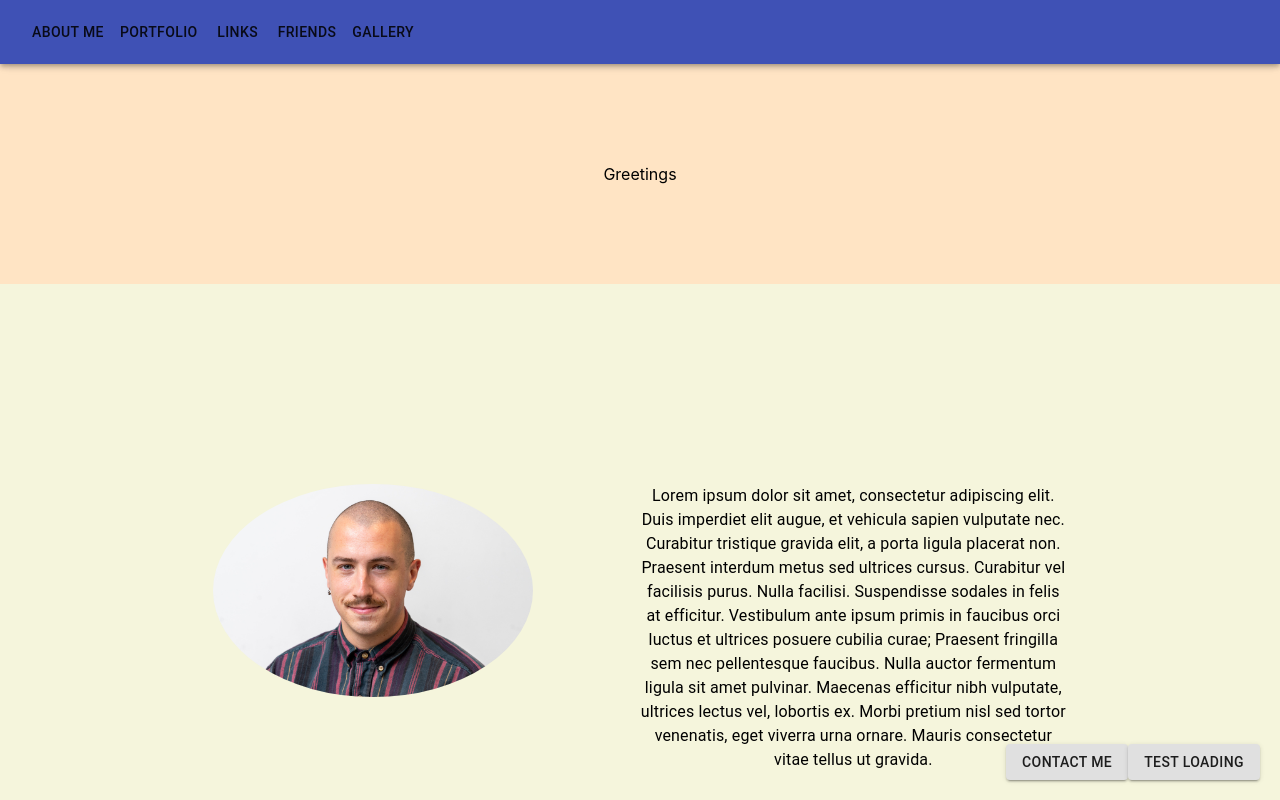
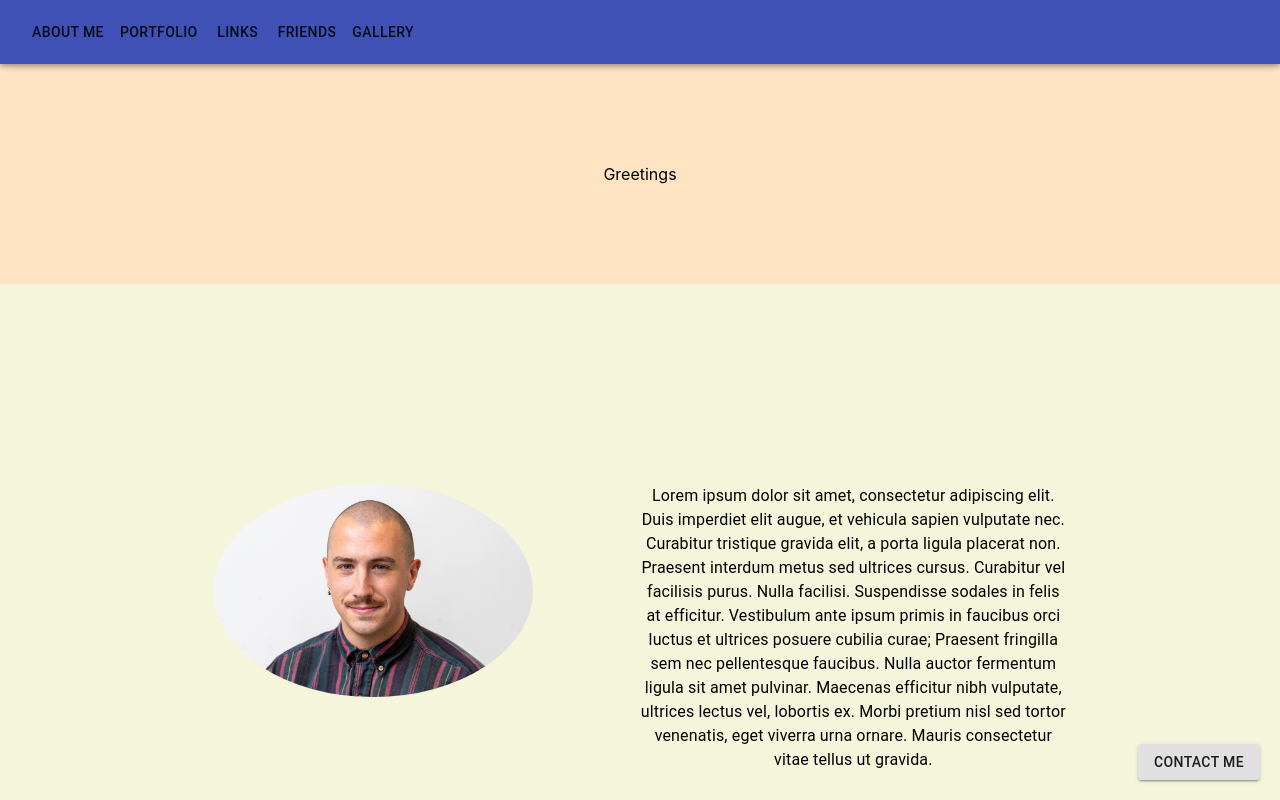
Before and after one commit to emersona-glitch/my-website, a React (Create React App) app: page / in a window 1280 px wide. Shown: the top 800 px of the page. Built offline with nearby package versions, Linux system fonts and the light colour scheme.

Commit message:
loading bar logic

```diff
--- a/src/Components/ContactMe/ContactMe.js
+++ b/src/Components/ContactMe/ContactMe.js
@@ -17,25 +17,34 @@ import Alert from '@material-ui/lab/Alert'
 
 function ContactMe(props) {
 
-  // to open our dialogue
+  // state hook for whether or not are contact form dialog is open
   const [open, setOpen] = useState(false);
 
+  // state hook for whether or not or loading bar is open
   const [loadingOpen, setLoadingOpen] = useState(false);
 
+  // state hook for whether or not our snack bar is open!
   const [snackOpen, setSnackOpen] = useState(false);
 
+
+  // state hook for whether the form has info in it
+  // ( How can we combine this with the state hook below? )
   const [complete, setComplete] = useState({
     name: true,
     email: true,
     message: true
   });
 
+  // state hook for contact form
   const [contact, setContact] = useState({
     name: '',
     email: '',
     message: ''
   });
 
+
+  // event listener to update state
+  // while user fills out form
   const updateContact = event => {
     setContact({
       ...contact,
@@ -43,6 +52,7 @@ function ContactMe(props) {
     });
   };
 
+  // tell the contact dialog to open
   const handleClickOpen = () => {
     setOpen(true);
     setComplete({
@@ -52,14 +62,22 @@ function ContactMe(props) {
     });
   };
 
+
+  // tell the loading bar to open
   const handleClickLoading = () => {
     setLoadingOpen(true);
   }
 
+
+  // Upon form completion and clicking send button
+  // do this!
   const handleSend = () => {
 
+    // check to see if all of the texts fields have been filled
     if (contact.name === '' || contact.email === '' || contact.message === '') {
 
+      // if any of them haven't, we'll set the error attribute
+      // on them to be true by using this logic.
       setComplete({
         name: (contact.name !== ''),
         email: (contact.email !== ''),
@@ -68,16 +86,23 @@ function ContactMe(props) {
 
     } else {
 
+      // send 'waiting' to reducer
+      props.dispatch({type: 'SET_CONFIRMATION', payload: 'waiting'});
+
+      // close the dialog
       setOpen(false);
 
-      // commented out for testing
-
+      // send the form's contents to our email saga
+      // (which will then send it to server and so on)
       props.dispatch({
         type: 'SEND_EMAIL',
         payload: contact
       })
 
+      // open the loading bar
       setLoadingOpen(true);
+
+      // clear state for next time
       setContact({
         name: '',
         email: '',
@@ -92,33 +117,53 @@ function ContactMe(props) {
 // a reducer at {props.store.confirm}.
 
 // by default, this is set to 'waiting' to indicate that nothing has
-// been sent
+// been sent.
+
+// we want the dialog to be closed when this reducer is idle, 201, or 500
+// we want it to be open when its status is waiting.
+
+
+const isLoading = () => {
+  return (props.store.confirm == 'waiting')
+}
 
 // the loading bar should be open while this reducer is set to waiting
 // it should close and trigger a success or failure snackbar when
-// it gets sent to anything else.
+// it gets sent anything else.
 
 
+  // A lot of the following seems very redundant!
 
+  // for closing the snackbar
   const handleSnackClose = () => {
     setSnackOpen(false);
   }
 
+  // What to do when the loading bar closes
   const handleLoadingClose = () => {
-    setLoadingOpen(false);
+
+    // the loading bar closes itself, since its being-open
+    // depends on the contents of props.store.confirm
+
+    // when the confirm reducer gets
     setSnackOpen(true);
+
+
   }
 
+  // what to do if we get a status: 201 from server
   const handleEmailSuccess = () => {
     setLoadingOpen(false);
     setSnackOpen(true);
   }
 
+  // what to do if we get a status: 500 from server
   const handleEmailFailure = () => {
     setLoadingOpen(false);
     setSnackOpen(true);
   }
 
+  // what to do if the user hits 'cancel' in our dialog
   const handleCancel = () => {
     setContact({
       name: '',
@@ -127,6 +172,7 @@ function ContactMe(props) {
     })
     setOpen(false);
   };
+
 
   return (
     <div className='ContactMe'>
@@ -137,13 +183,7 @@ function ContactMe(props) {
         Contact Me
       </Button>
 
-      <Button
-      variant="contained"
-      onClick={handleClickLoading}>
-        test loading
-      </Button>
-
-      <Dialog open={loadingOpen} onClose={handleLoadingClose}>
+      <Dialog open={isLoading()} onClose={handleLoadingClose}>
         <DialogContent id='loading-dialog'>
             <Typography>
               Waiting for confirmation from server that your email was sent...
--- a/src/Redux/reducers/email.reducer.js
+++ b/src/Redux/reducers/email.reducer.js
@@ -1,4 +1,4 @@
-const confirmation = (state = 'waiting', action) => {
+const confirmation = (state = 'idle', action) => {
   switch (action.type) {
       case 'SET_CONFIRMATION':
         return action.payload
```
Also changed, not shown: notes.txt, 1 other file (tests, documents, lock files or other folders).
